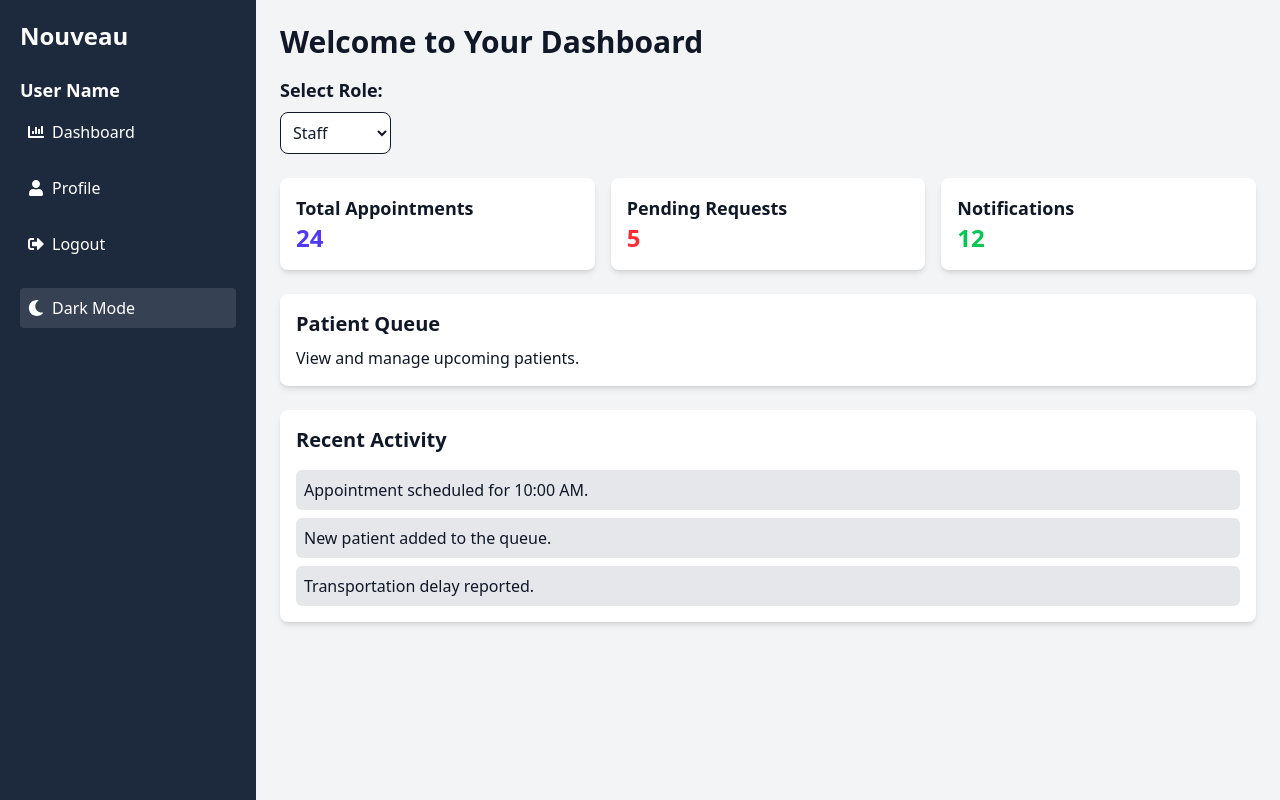
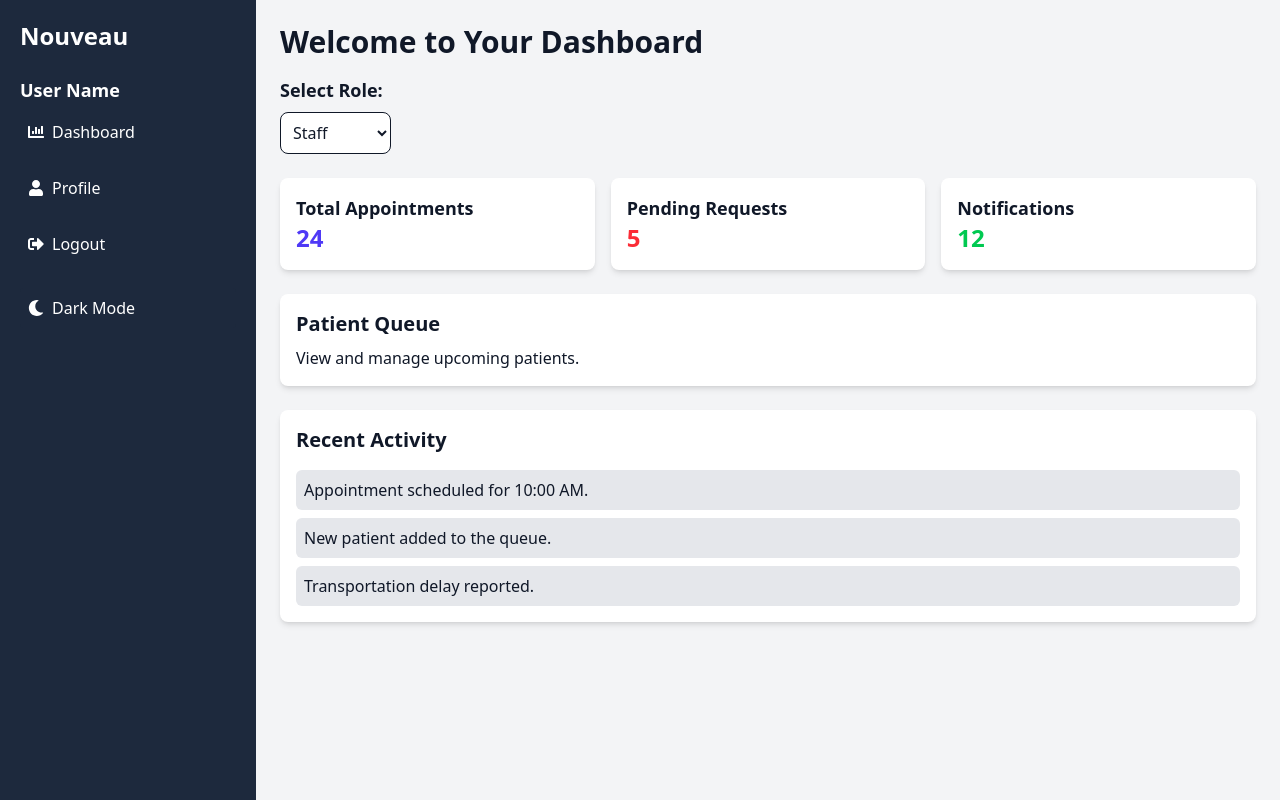
Before and after one commit to Cyrillo46/Nouveau, a React (Vite) app: page /dashboard in a window 1280 px wide. Built offline with nearby package versions, Linux system fonts and the light colour scheme.

Commit message:
minor changes to dark theme in menu

```diff
--- a/src/components/Dashboard.jsx
+++ b/src/components/Dashboard.jsx
@@ -71,7 +71,11 @@ export const Dashboard = () => {
         {/* Dark Mode Toggle */}
         <button
           onClick={() => setDarkMode(!darkMode)}
-          className="mt-6 flex items-center space-x-2 p-2 bg-gray-700 hover:bg-gray-600 rounded text-white w-full">
+          className={`mt-6 flex items-center space-x-2 p-2 ${
+            darkMode
+              ? "bg-gray-700 text-white hover:bg-gray-500"
+              : "bg-slate-800 text-white hover:bg-slate-600"
+          } rounded text-white w-full`}>
           {darkMode ? <FaSun /> : <FaMoon />}
           <span>{darkMode ? "Light Mode" : "Dark Mode"}</span>
         </button>
```
